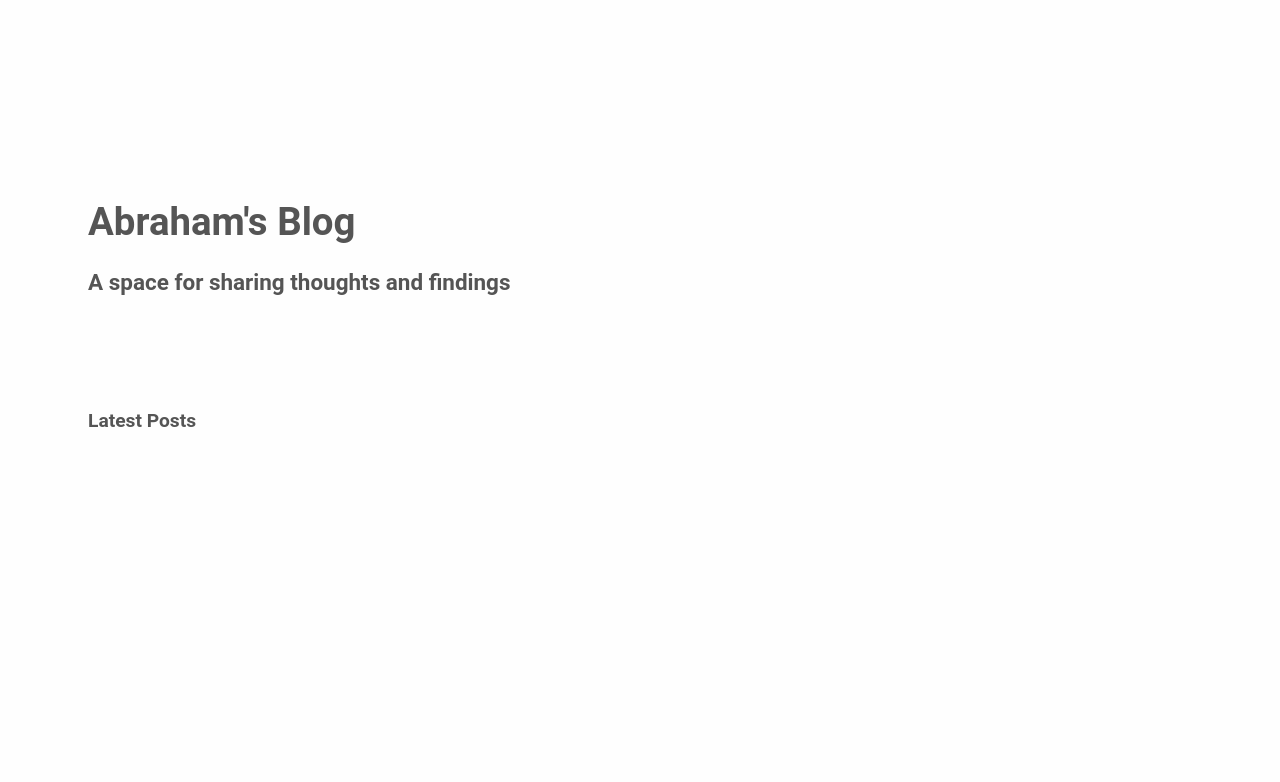
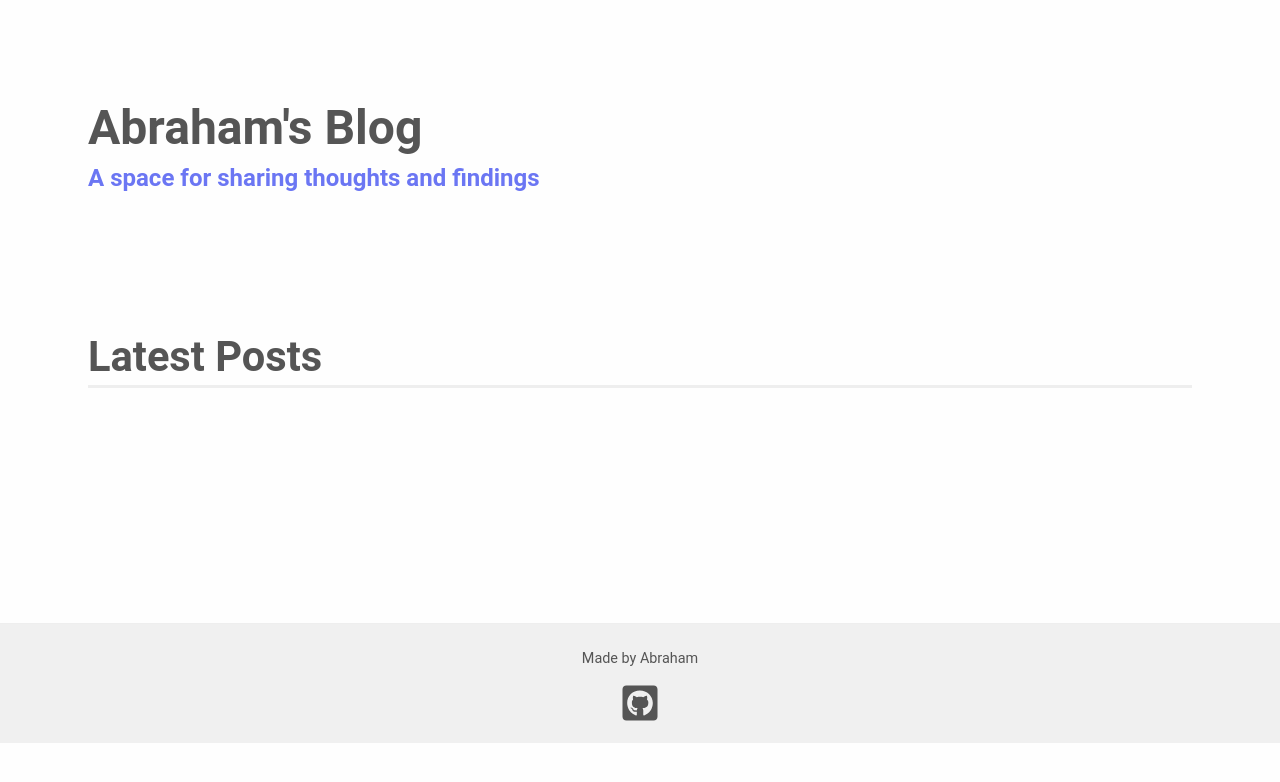
Before and after one commit to eiberham/abra.io, a Gatsby site: page / in a window 1280 px wide. Built offline with nearby package versions, Linux system fonts and the light colour scheme; Gatsby itself is replaced by a stand-in of ours.

Commit message:
styling the main page

```diff
--- a/src/components/footer/index.js
+++ b/src/components/footer/index.js
@@ -1,14 +1,17 @@
 import React from 'react';
+import { FaGithubSquare } from "react-icons/fa";
+
 import './styles.scss';
-import { FaGithubSquare, FaLinkedin } from "react-icons/fa";
 
 const Footer = () => {
     return (
         <footer className="footer">
-            <div className="footer__follow">
-                <a aria-label="github" href="https://github.com/eiberham"><FaGithubSquare /></a>
-                <a aria-label="linkedin" href="https://www.linkedin.com/in/abraham-cedeño-135809107/"><FaLinkedin /></a>
-            </div>
+            <section>
+                <span>Made by Abraham</span>
+                <div className="footer__follow">
+                    <a aria-label="github" href="https://github.com/eiberham"><FaGithubSquare /></a>
+                </div>
+            </section>
         </footer>
     )
 };
--- a/src/components/footer/styles.scss
+++ b/src/components/footer/styles.scss
@@ -1,17 +1,34 @@
 .footer {
-    background: inherit;
+    align-content: center;
     align-self: flex-end;
+    background: #f0f0f0;
+    border-top: 1px solid #eee;
     display: flex;
     grid-area: foot;
     grid-column: 1 / -1;
+    justify-content: center;
     min-height: 15vh;
+
+    section {
+        align-items: center;
+        display: flex;
+        flex-direction: column;
+        justify-content: center;
+    }
+
+    span {
+        font-size: .9rem;
+        line-height: 1.2;
+        padding: 1rem 0.5rem;
+    }
+
     &__follow {
-        width: 100%;
+        align-items: center;
         display: flex;
         flex-direction: row;
-        justify-content: space-around;
-        align-items: center;
         font-size: 2.5rem;
+        justify-content: center;
+        width: 100%;
         a {
             color: inherit;
         }
--- a/src/components/layout/index.js
+++ b/src/components/layout/index.js
@@ -1,6 +1,9 @@
 import React from 'react';
+import { css, Global } from "@emotion/react"
+
+import Footer from "../footer"
 import './styles.scss';
-import { css, Global } from "@emotion/react"
+
 
 const Layout = ({children}) => {
     return (
@@ -41,6 +44,7 @@
             <main className="container">
                 {children}
             </main>
+            <Footer />
         </React.Fragment>
     )
 };
--- a/src/pages/index.js
+++ b/src/pages/index.js
@@ -35,10 +35,10 @@
             <Seo title="Home" />
             <div className="header">
                 <h1>Abraham's Blog</h1>
-                <h3>A space for sharing thoughts and findings</h3>
+                <h2>A space for sharing thoughts and findings</h2>
             </div>
             <div className="body">
-                <h4>Latest Posts</h4>
+                <h4 className="body__title">Latest Posts</h4>
                 <ul className="posts">
                     {posts && posts.map(post => (
                         <li className="post">
--- a/src/pages/styles.scss
+++ b/src/pages/styles.scss
@@ -1,9 +1,27 @@
 .header {
   grid-area: head;
+
+  h1 {
+    font-size: 3rem;
+  }
+
+  h2 {
+    color: #6b76f3;
+    font-size: 1.5rem;
+    font-weight: 600;
+    margin-block-start: -1.5rem;
+  }
 }
 
 .body {
   grid-area: main;
+
+  &__title {
+    font-size: 2.6rem;
+    font-weight: 600;
+    border-bottom: 3px solid #eee;
+    padding-bottom: 0.25rem;
+  }
 }
 
 .posts {
```
